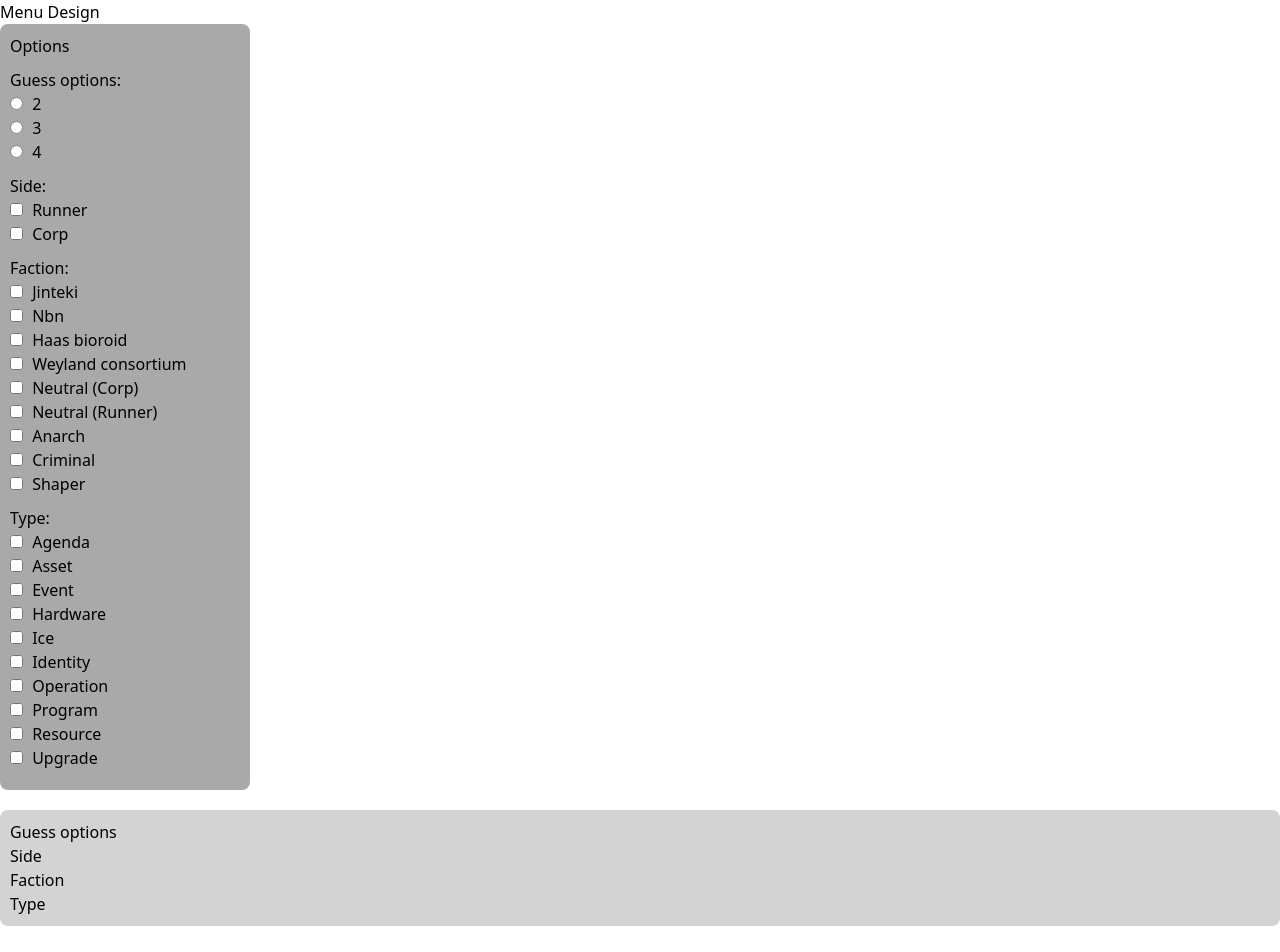
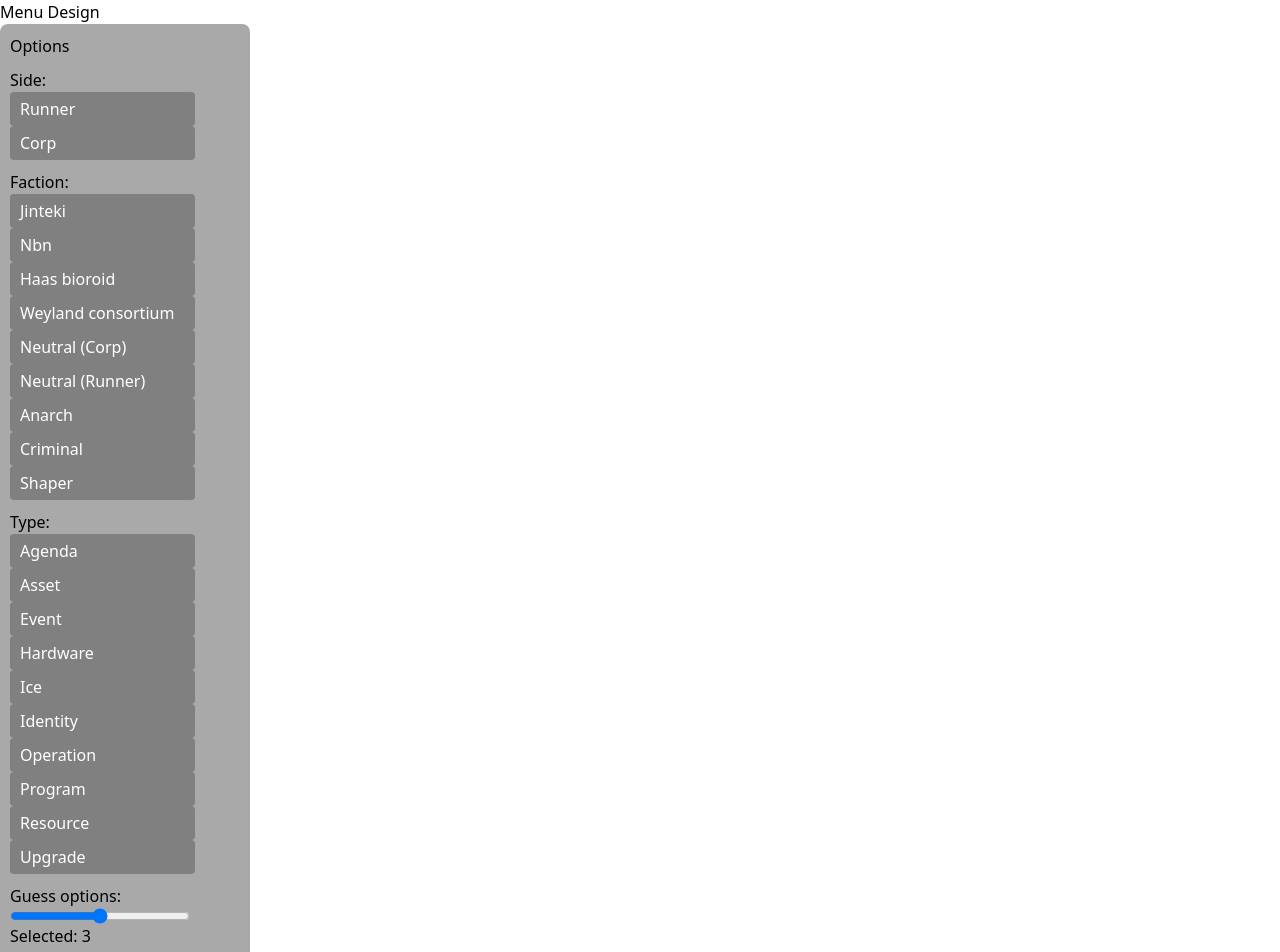
Before and after one commit to crabbop/svelte-main, a SvelteKit app: page /menu in a window 1280 px wide. Shown: the top 952 px of the page. Before the commit the page ends 926 px from the top, so only its background shows below. Built offline with nearby package versions, Linux system fonts and the light colour scheme.

Commit message:
refactor menu options; replace checkboxes with buttons for better UX and add state display

```diff
--- a/src/routes/menu/+page.svelte
+++ b/src/routes/menu/+page.svelte
@@ -2,33 +2,60 @@
 
 <script>
   let numberOfButtons = 3; // Default number of buttons
+  const sliderWidth = 180; // Slider width
   let selectedSideCodes = {
-    runner: false,
-    corp: false
+    runner: 'false',
+    corp: 'false'
   };
   let selectedTypeCodes = {
-    agenda: false,
-    asset: false,
-    event: false,
-    hardware: false,
-    ice: false,
-    identity: false,
-    operation: false,
-    program: false,
-    resource: false,
-    upgrade: false
+    agenda: 'false',
+    asset: 'false',
+    event: 'false',
+    hardware: 'false',
+    ice: 'false',
+    identity: 'false',
+    operation: 'false',
+    program: 'false',
+    resource: 'false',
+    upgrade: 'false'
   };
   let selectedFactionCodes = {
-    jinteki: false,
-    nbn: false,
-    'haas-bioroid': false,
-    'weyland-consortium': false,
-    'neutral-corp': false,
-    'neutral-runner': false,
-    anarch: false,
-    criminal: false,
-    shaper: false
+    jinteki: 'false',
+    nbn: 'false',
+    'haas-bioroid': 'false',
+    'weyland-consortium': 'false',
+    'neutral-corp': 'false',
+    'neutral-runner': 'false',
+    anarch: 'false',
+    criminal: 'false',
+    shaper: 'false'
   };
+
+  function toggleSelection(type, key) {
+    console.log(`Toggling ${key} from ${type[key]}`);
+    const newType = { ...type };
+    if (newType[key] === 'false') {
+      newType[key] = 'include';
+    } else if (newType[key] === 'include') {
+      newType[key] = 'exclude';
+    } else {
+      newType[key] = 'false';
+    }
+    console.log(`Toggled ${key} to ${newType[key]}`);
+    if (type === selectedSideCodes) {
+      selectedSideCodes = newType;
+    } else if (type === selectedTypeCodes) {
+      selectedTypeCodes = newType;
+    } else if (type === selectedFactionCodes) {
+      selectedFactionCodes = newType;
+    }
+  }
+
+  function displayValue(value) {
+    if (value === 'include') return '✓';
+    if (value === 'exclude') return '✗';
+    return '';
+  }
 </script>
 
 <style>
@@ -55,34 +82,52 @@
   .options-container .option-group label {
     margin-right: 10px;
   }
-  .options-container .option-group input {
+  .options-container .option-group button {
     margin-right: 5px;
+    padding: 5px 10px;
+    border: none;
+    border-radius: 4px;
+    cursor: pointer;
+    width: 185px; /* Set button width to 185px */
+    display: flex;
+    justify-content: space-between; /* Align text and symbol */
   }
-  .list-container {
+  .state-container {
     margin-top: 20px;
     padding: 10px;
     background-color: #d3d3d3; /* Light grey background color */
     border-radius: 8px;
+  }
+  .include {
+    background-color: green;
+    color: white;
+  }
+  .exclude {
+    background-color: rgb(185, 23, 23);
+    color: white;
+  }
+  .false {
+    background-color: grey;
+    color: white;
   }
 </style>
 
 <div class="options-container">
   <h3>Options</h3>
   <div class="option-group">
-    <label>Guess options:</label>
-    <label><input type="radio" bind:group={numberOfButtons} value="2"> 2</label>
-    <label><input type="radio" bind:group={numberOfButtons} value="3"> 3</label>
-    <label><input type="radio" bind:group={numberOfButtons} value="4"> 4</label>
-  </div>
-  <div class="option-group">
     <label>Side:</label>
-    <label><input type="checkbox" bind:checked={selectedSideCodes.runner}> Runner</label>
-    <label><input type="checkbox" bind:checked={selectedSideCodes.corp}> Corp</label>
+    {#each Object.keys(selectedSideCodes) as side}
+      <button class={selectedSideCodes[side]} on:click={() => toggleSelection(selectedSideCodes, side)}>
+        <span>{side.charAt(0).toUpperCase() + side.slice(1)}</span>
+        <span>{displayValue(selectedSideCodes[side])}</span>
+      </button>
+    {/each}
   </div>
   <div class="option-group">
     <label>Faction:</label>
     {#each Object.keys(selectedFactionCodes) as faction}
-      <label><input type="checkbox" bind:checked={selectedFactionCodes[faction]}>
+      <button class={selectedFactionCodes[faction]} on:click={() => toggleSelection(selectedFactionCodes, faction)}>
+        <span>
           {#if faction === 'neutral-corp'}
             Neutral (Corp)
           {:else if faction === 'neutral-runner'}
@@ -90,22 +135,46 @@
           {:else}
             {faction.charAt(0).toUpperCase() + faction.slice(1).replace('-', ' ')}
           {/if}
-      </label>
+        </span>
+        <span>{displayValue(selectedFactionCodes[faction])}</span>
+      </button>
     {/each}
   </div>
   <div class="option-group">
     <label>Type:</label>
     {#each Object.keys(selectedTypeCodes) as type}
-      <label><input type="checkbox" bind:checked={selectedTypeCodes[type]}> {type.charAt(0).toUpperCase() + type.slice(1)}</label>
+      <button class={selectedTypeCodes[type]} on:click={() => toggleSelection(selectedTypeCodes, type)}>
+        <span>{type.charAt(0).toUpperCase() + type.slice(1)}</span>
+        <span>{displayValue(selectedTypeCodes[type])}</span>
+      </button>
     {/each}
+  </div>
+  <div class="option-group">
+    <label>Guess options:</label>
+    <input type="range" min="2" max="4" bind:value={numberOfButtons} style="width: {sliderWidth}px;">
+    <div>Selected: {numberOfButtons}</div>
   </div>
 </div>
 
-<div class="list-container">
+<div class="state-container">
+  <h3><b>State</b></h3>
+  <p><b>Number of Buttons:</b> {numberOfButtons}</p>
+  <p><b>Side Codes:</b></p>
   <ul>
-    <li>Guess options</li>
-    <li>Side</li>
-    <li>Faction</li>
-    <li>Type</li>
+    {#each Object.keys(selectedSideCodes) as side}
+      <li>{side.charAt(0).toUpperCase() + side.slice(1)}: {displayValue(selectedSideCodes[side])}</li>
+    {/each}
+  </ul>
+  <p><b>Faction Codes:</b></p>
+  <ul>
+    {#each Object.keys(selectedFactionCodes) as faction}
+      <li>{faction.charAt(0).toUpperCase() + faction.slice(1).replace('-', ' ')}: {displayValue(selectedFactionCodes[faction])}</li>
+    {/each}
+  </ul>
+  <p><b>Type Codes:</b></p>
+  <ul>
+    {#each Object.keys(selectedTypeCodes) as type}
+      <li>{type.charAt(0).toUpperCase() + type.slice(1)}: {displayValue(selectedTypeCodes[type])}</li>
+    {/each}
   </ul>
 </div>
```
Lines whose indentation alone changed are shown as unchanged.
